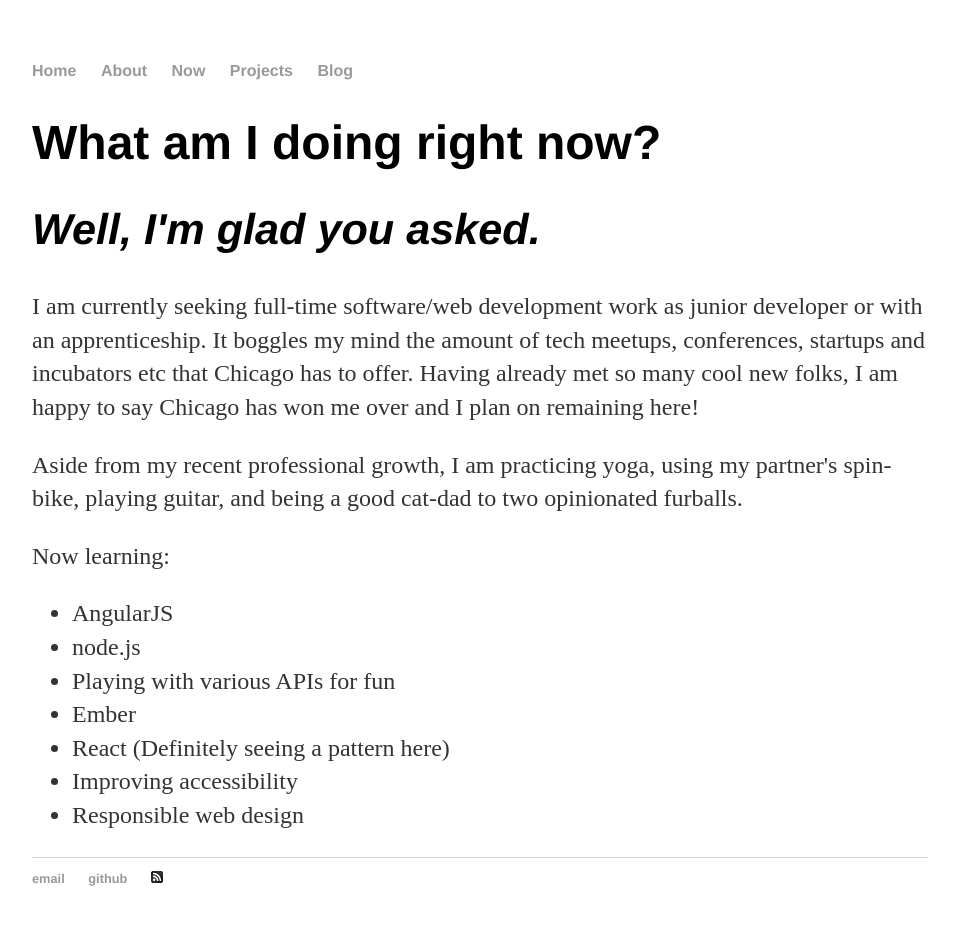
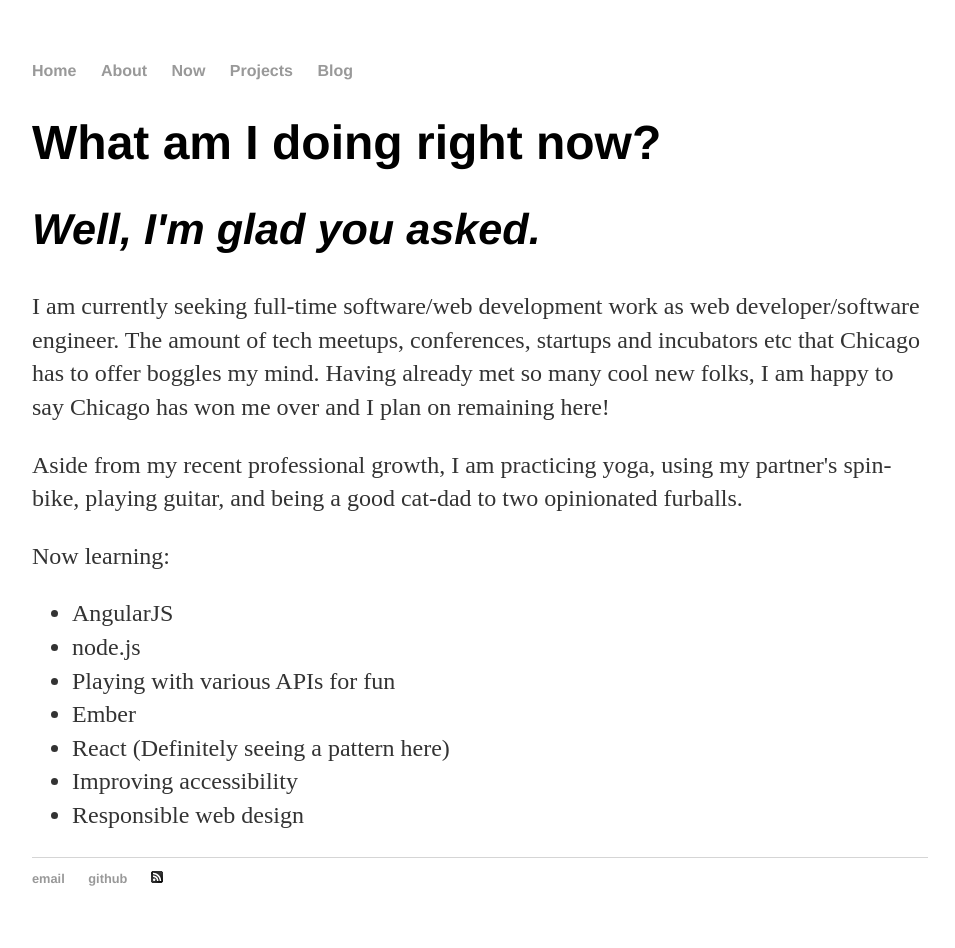
Before and after one commit to nchristiny/nchristiny.github.io, a Jekyll site: the page built from now/index.html, in a window 1280 px wide. Shown: the whole page, without its empty margins (160-1115 px from the left). Built offline with Jekyll 4.4.1, drawn with Linux system fonts in a browser that asks for light colours; Markdown is read by kramdown in place of the engine named in the settings.

Commit message:
Modify now

```diff
--- a/now/index.html
+++ b/now/index.html
@@ -6,7 +6,7 @@ title: Now
 <div class="now">
   <h1>What am I doing right now?</h1>
   <h2><i>Well, I'm glad you asked.</i></h2>
-  <p>I am currently seeking full-time software/web development work as junior developer or with an apprenticeship. It boggles my mind the amount of tech meetups, conferences, startups and incubators etc that Chicago has to offer. Having already met so many cool new folks, I am happy to say Chicago has won me over and I plan on remaining here!</p>
+  <p>I am currently seeking full-time software/web development work as web developer/software engineer. The amount of tech meetups, conferences, startups and incubators etc that Chicago has to offer boggles my mind. Having already met so many cool new folks, I am happy to say Chicago has won me over and I plan on remaining here!</p>
   <p>Aside from my recent professional growth, I am practicing yoga, using my partner's spin-bike, playing guitar, and being a good cat-dad to two opinionated furballs.</p>
   <p>Now learning:</p>
   <ul>
```
